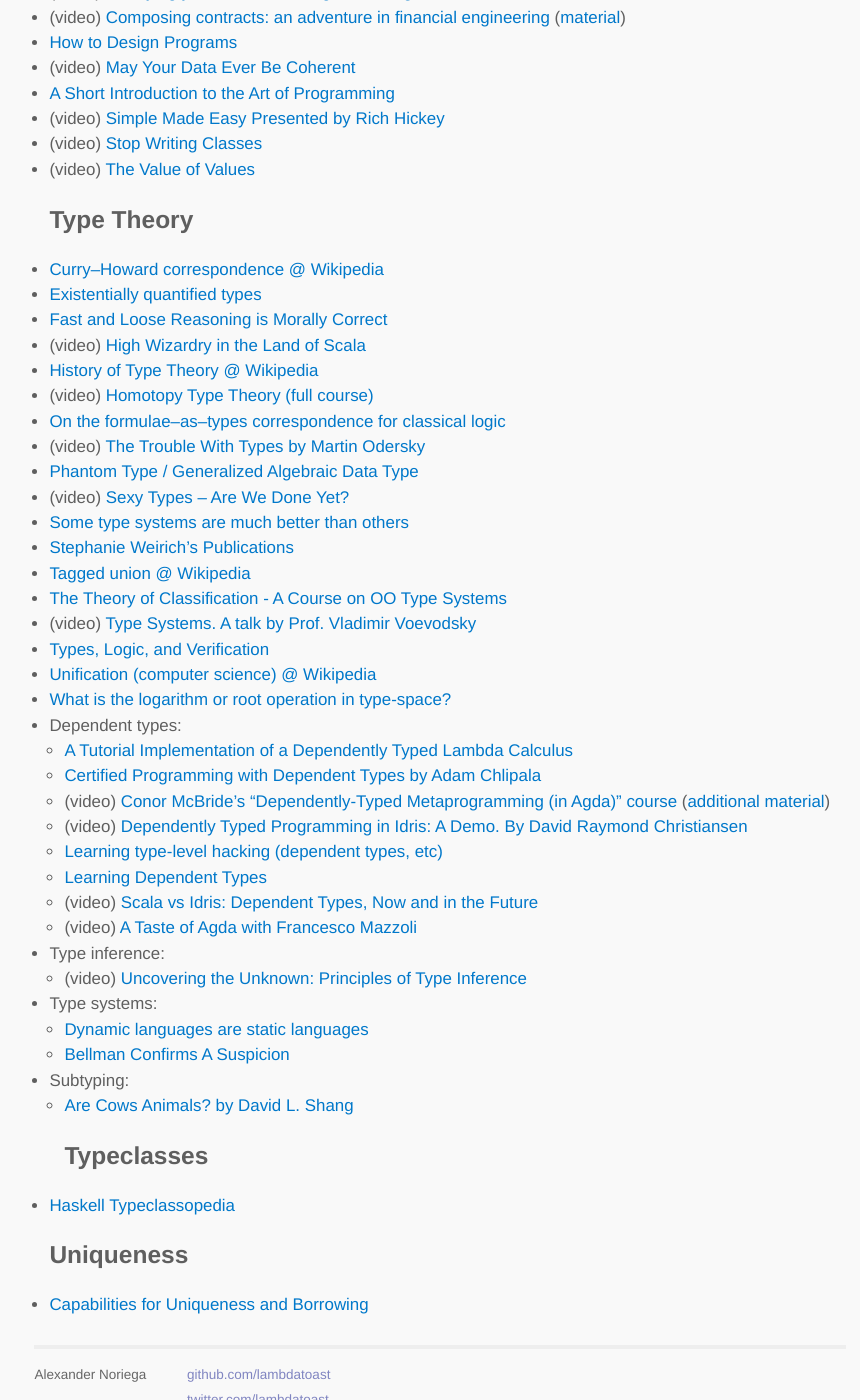
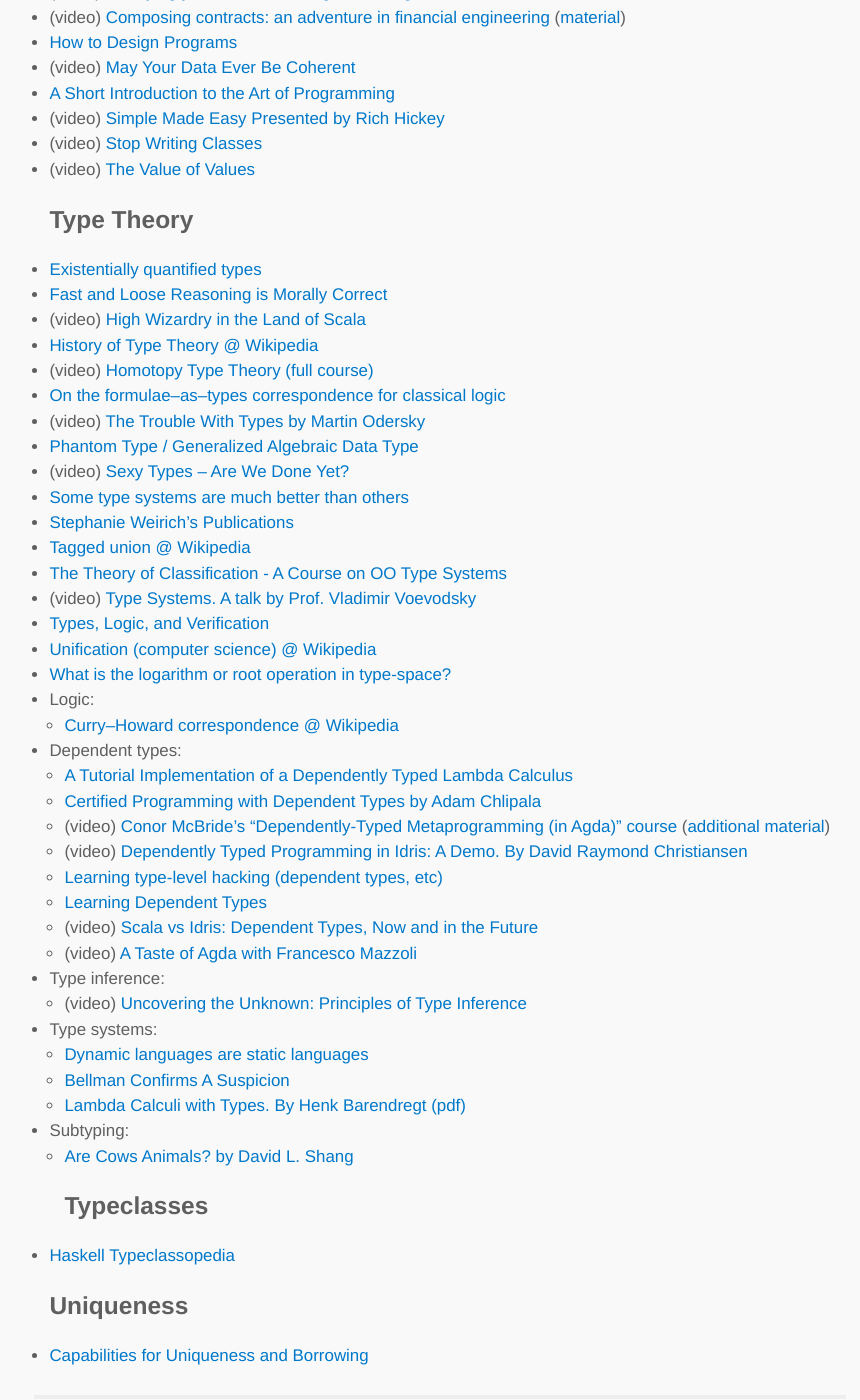
Before and after one commit to lambdatoast/lambdatoast.github.com, a Jekyll site: the page built from cs-resources/index.md, in a window 1280 px wide and 1400 px high, scrolled down 6437 px. Shown: the whole window, without its empty margins (200-1060 px from the left). Built offline with Jekyll 4.4.1, drawn with Linux system fonts in a browser that asks for light colours; some of the changed lines change nothing that is shown.

Commit message:
Add link to Lambda Calculi with Types by Barendregt.

```diff
--- a/cs-resources/index.md
+++ b/cs-resources/index.md
@@ -202,7 +202,6 @@
   - (video) [Stop Writing Classes](http://pyvideo.org/video/880/stop-writing-classes)
   - (video) [The Value of Values](http://www.infoq.com/presentations/Value-Values)
 ## Type Theory
-  - [Curry–Howard correspondence @ Wikipedia](http://en.wikipedia.org/wiki/Curry%E2%80%93Howard_correspondence)
   - [Existentially quantified types](http://en.wikibooks.org/wiki/Haskell/Existentially_quantified_types)
   - [Fast and Loose Reasoning is Morally Correct](http://www.cse.chalmers.se/~nad/publications/danielsson-et-al-popl2006.html)
   - (video) [High Wizardry in the Land of Scala](http://vimeo.com/28793245)
@@ -220,6 +219,8 @@
   - [Types, Logic, and Verification](https://www.cs.uoregon.edu/research/summerschool/summer13/curriculum.html)
   - [Unification (computer science) @ Wikipedia](http://en.wikipedia.org/wiki/Unification_(computer_science))
   - [What is the logarithm or root operation in type-space?](http://cstheory.stackexchange.com/questions/17006/what-is-the-logarithm-or-root-operation-in-type-space)
+  - Logic:
+    + [Curry–Howard correspondence @ Wikipedia](http://en.wikipedia.org/wiki/Curry%E2%80%93Howard_correspondence)
   - Dependent types:
     + [A Tutorial Implementation of a Dependently Typed Lambda Calculus](http://www.andres-loeh.de/LambdaPi/)
     + [Certified Programming with Dependent Types by Adam Chlipala](http://adam.chlipala.net/cpdt/)
@@ -234,6 +235,7 @@
   - Type systems:
     + [Dynamic languages are static languages](http://existentialtype.wordpress.com/2011/03/19/dynamic-languages-are-static-languages/)
     + [Bellman Confirms A Suspicion](https://existentialtype.wordpress.com/2014/04/21/bellman-confirms-a-suspicion/)
+    + [Lambda Calculi with Types. By Henk Barendregt (pdf)](http://ttic.uchicago.edu/~dreyer/course/papers/barendregt.pdf)
   - Subtyping:
     + [Are Cows Animals? by David L. Shang](http://visviva.3d-album.com/transframe/papers/covar.htm)
 ## Typeclasses
```
